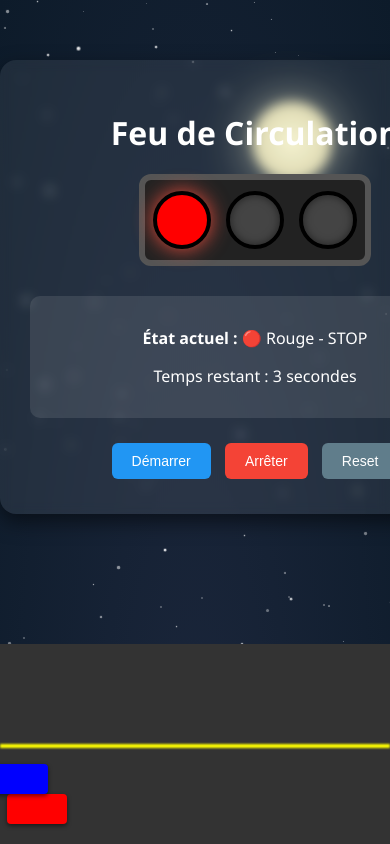
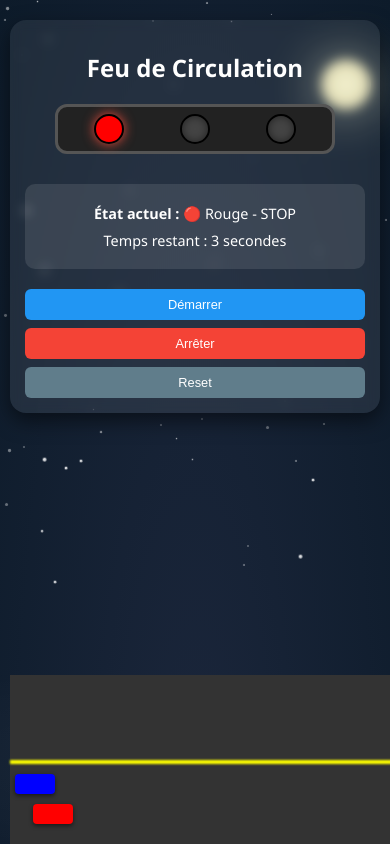
Before and after one commit to dechiaraluca/redLight, a plain HTML site: page index.html in a window 390 px wide. Shown: the top 844 px of the page. Drawn offline with Linux system fonts and the light colour scheme.

Commit message:
responsive

```diff
--- a/index.html
+++ b/index.html
@@ -5,12 +5,18 @@
   <meta name="viewport" content="width=device-width, initial-scale=1.0"/>
   <title>🚦Feu de Nuit Animé</title>
   <style>
+    * {
+      box-sizing: border-box;
+    }
+
     body {
       margin: 0;
       font-family: 'Segoe UI', sans-serif;
       color: white;
-      overflow: hidden;
+      overflow-x: hidden;
       background: #0d1b2a;
+      min-height: 100vh;
+      padding: 10px;
     }
 
     /* ciel animé avec étoiles et lune */
@@ -32,10 +38,10 @@
 
     .moon {
       position: absolute;
-      top: 10%;
-      right: 15%;
-      width: 80px;
-      height: 80px;
+      top: 5%;
+      right: 5%;
+      width: clamp(50px, 8vw, 80px);
+      height: clamp(50px, 8vw, 80px);
       background: radial-gradient(circle at center, #f5f3ce, #cfc99c);
       border-radius: 50%;
       box-shadow: 0 0 50px rgba(245,243,206,0.7);
@@ -51,7 +57,7 @@
     .glow {
       position: absolute;
       bottom: 0; width: 200%;
-      height: 200px;
+      height: clamp(100px, 20vh, 200px);
       background: radial-gradient(ellipse at center, rgba(255,255,255,0.05), transparent);
       animation: moveGlow 12s infinite linear;
       z-index: -1;
@@ -63,97 +69,181 @@
 
     /* route et voitures */
     .road {
-      position: absolute;
+      position: fixed;
       bottom: 0; width: 100%;
-      height: 200px; background: #333;
+      height: clamp(100px, 20vh, 200px);
+      background: #333;
       z-index: -0.5;
     }
     .road:before {
       content: '';
       position: absolute;
       top: 50%; left: 0;
-      width: 100%; height: 4px;
+      width: 100%; height: clamp(2px, 0.5vh, 4px);
       background: yellow;
       filter: blur(1px);
     }
     .car {
-      position: absolute;
-      bottom: 20px;
-      width: 60px; height: 30px;
+      position: fixed;
+      bottom: clamp(10px, 3vh, 20px);
+      width: clamp(40px, 8vw, 60px);
+      height: clamp(20px, 4vw, 30px);
       background: red;
       border-radius: 4px;
       box-shadow: 0 2px 4px rgba(0,0,0,0.5);
       animation: drive 6s infinite linear;
     }
     @keyframes drive {
-      0% {left: -70px;}
-      100% {left: 100%;}
+      0% {left: -10vw;}
+      100% {left: 100vw;}
     }
 
     /* container principal */
     .container {
       position: relative;
       text-align: center;
-      margin: 60px auto;
-      width: 450px;
+      margin: clamp(20px, 5vh, 60px) auto;
+      max-width: 90vw;
+      width: 100%;
+      max-width: 450px;
       background: rgba(255,255,255,0.08);
-      padding: 30px;
+      padding: clamp(15px, 4vw, 30px);
       border-radius: 16px;
       backdrop-filter: blur(6px);
       box-shadow: 0 8px 20px rgba(0,0,0,0.5);
       z-index: 1;
     }
-    h1 { margin-bottom: 20px; }
 
-    /* feu style américain horizontal */
+    h1 {
+      margin-bottom: clamp(15px, 3vh, 20px);
+      font-size: clamp(1.5rem, 4vw, 2rem);
+    }
+
+    /* feu style américain horizontal - responsive */
     .traffic-light {
       position: relative;
-      width: 220px; height: 80px;
-      margin: 0 auto 30px;
+      width: 100%;
+      max-width: 280px;
+      height: clamp(60px, 12vw, 80px);
+      margin: 0 auto clamp(20px, 4vh, 30px);
       background: #222;
-      border: 6px solid #555;
+      border: clamp(3px, 1vw, 6px) solid #555;
       border-radius: 12px;
       display: flex;
-      align-items: center; justify-content: space-around;
+      align-items: center;
+      justify-content: space-around;
+      padding: clamp(5px, 2vw, 10px);
     }
+
     .light {
-      width: 50px; height: 50px;
+      width: clamp(35px, 8vw, 50px);
+      height: clamp(35px, 8vw, 50px);
       background: #444;
-      border: 4px solid #000;
+      border: clamp(2px, 0.5vw, 4px) solid #000;
       border-radius: 50%;
       box-shadow: inset 0 0 8px rgba(0,0,0,0.5);
       transition: background 0.3s, box-shadow 0.3s;
+      flex-shrink: 0;
     }
-    .red.on { background:red; box-shadow:0 0 20px #e74c3c; }
-    .orange.on { background:orange; box-shadow:0 0 20px rgb(255,187,60); }
-    .green.on { background:limegreen; box-shadow:0 0 20px rgb(88,255,88); }
+
+    .red.on {
+      background: red;
+      box-shadow: 0 0 clamp(10px, 3vw, 20px) #e74c3c;
+    }
+    .orange.on {
+      background: orange;
+      box-shadow: 0 0 clamp(10px, 3vw, 20px) rgb(255,187,60);
+    }
+    .green.on {
+      background: limegreen;
+      box-shadow: 0 0 clamp(10px, 3vw, 20px) rgb(88,255,88);
+    }
 
     .status-box {
       background: rgba(255,255,255,0.1);
-      padding: 15px; border-radius: 10px;
-      margin-bottom: 20px;
+      padding: clamp(10px, 3vw, 15px);
+      border-radius: 10px;
+      margin-bottom: clamp(15px, 3vh, 20px);
     }
+
+    .status-box p {
+      margin: clamp(5px, 1vh, 8px) 0;
+      font-size: clamp(0.9rem, 2.5vw, 1rem);
+    }
+
+    .buttons {
+      display: flex;
+      flex-wrap: wrap;
+      gap: clamp(8px, 2vw, 10px);
+      justify-content: center;
+    }
+
     .buttons button {
-      margin:5px; padding:10px 20px;
-      font-size:14px;border:none;border-radius:6px;
-      cursor:pointer; transition:0.2s;
+      padding: clamp(8px, 2vw, 10px) clamp(15px, 4vw, 20px);
+      font-size: clamp(0.8rem, 2.5vw, 14px);
+      border: none;
+      border-radius: 6px;
+      cursor: pointer;
+      transition: 0.2s;
+      min-width: clamp(80px, 20vw, 100px);
+      flex: 1;
+      max-width: 120px;
     }
+
     #startBtn {background:#2196f3;color:white;}
     #stopBtn {background:#f44336;color:white;}
     #resetBtn {background:#607d8b;color:white;}
-    .buttons button:hover {opacity:0.9;}
+    .buttons button:hover {opacity:0.9; transform: translateY(-1px);}
+
+    /* Responsive breakpoints */
+    @media (max-width: 480px) {
+      .container {
+        margin: 10px auto;
+        padding: 15px;
+      }
+
+      .traffic-light {
+        height: 50px;
+      }
+
+      .light {
+        width: 30px;
+        height: 30px;
+      }
+
+      .buttons {
+        flex-direction: column;
+        align-items: center;
+      }
+
+      .buttons button {
+        width: 100%;
+        max-width: none;
+      }
+    }
+
+    @media (max-width: 320px) {
+      .traffic-light {
+        height: 45px;
+        padding: 5px;
+      }
+
+      .light {
+        width: 25px;
+        height: 25px;
+      }
+    }
   </style>
 </head>
 <body>
   <div class="sky" id="sky"></div>
   <div class="moon"></div>
   <div class="glow"></div>
-  <div class="palm"></div>
   <div class="road"></div>
 
   <!-- voitures -->
   <div class="car" style="animation-delay: -2s;"></div>
-  <div class="car" style="bottom: 50px; background: blue; animation-duration: 8s; animation-delay: -4s;"></div>
+  <div class="car" style="bottom: clamp(30px, 6vh, 50px); background: blue; animation-duration: 8s; animation-delay: -4s;"></div>
 
   <div class="container">
     <h1>Feu de Circulation</h1>
@@ -211,15 +301,16 @@
     resetBtn.addEventListener('click', resetCycle);
     updateLight();
 
-    // générer étoiles
+    // générer étoiles responsive
     const sky = document.getElementById('sky');
-    for(let i=0;i<120;i++){
+    const starCount = window.innerWidth < 768 ? 60 : 120; // Moins d'étoiles sur mobile
+    for(let i=0;i<starCount;i++){
       const star = document.createElement('div');
       star.classList.add('star');
       const size = Math.random()*2+1;
       star.style.width = size+'px';
       star.style.height = size+'px';
-      star.style.top = Math.random()*100+'%';
+      star.style.top = Math.random()*70+'%'; // Limité à 70% pour éviter la route
       star.style.left = Math.random()*100+'%';
       star.style.animationDuration = Math.random()*3+2+'s';
       sky.appendChild(star);
```
